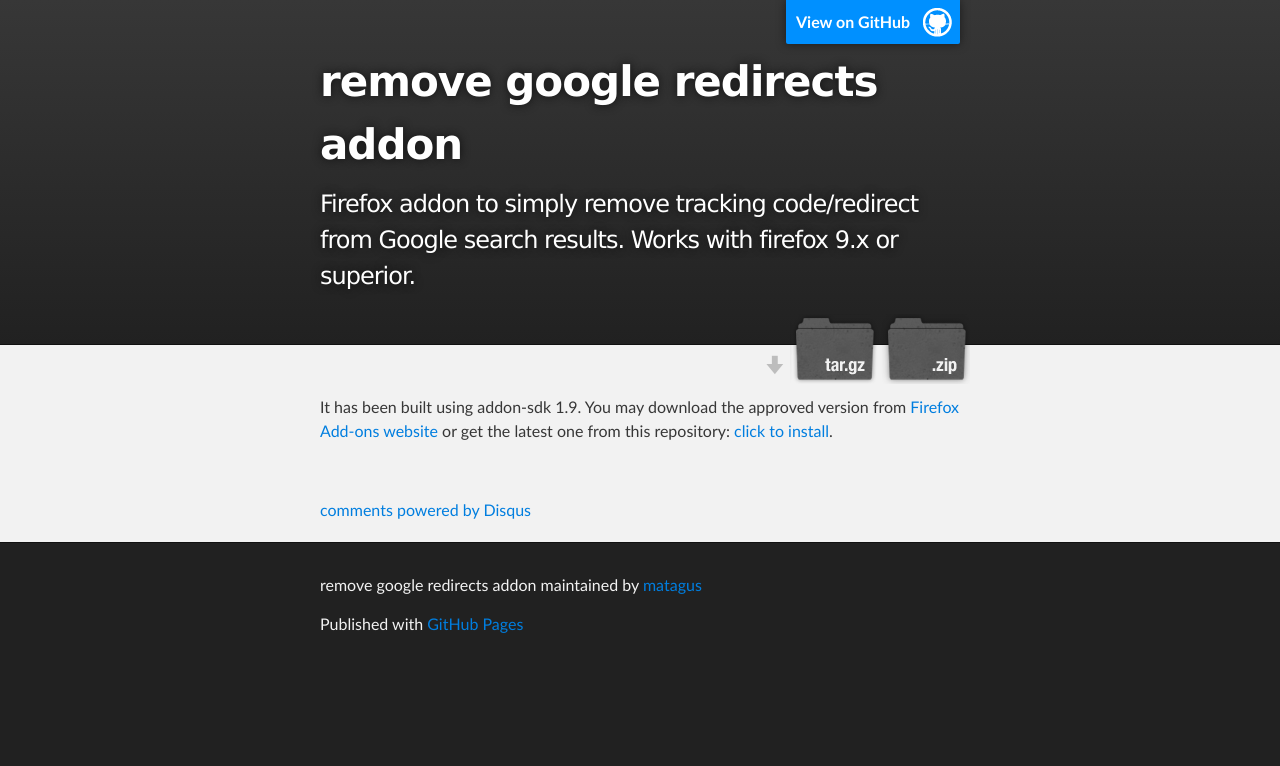
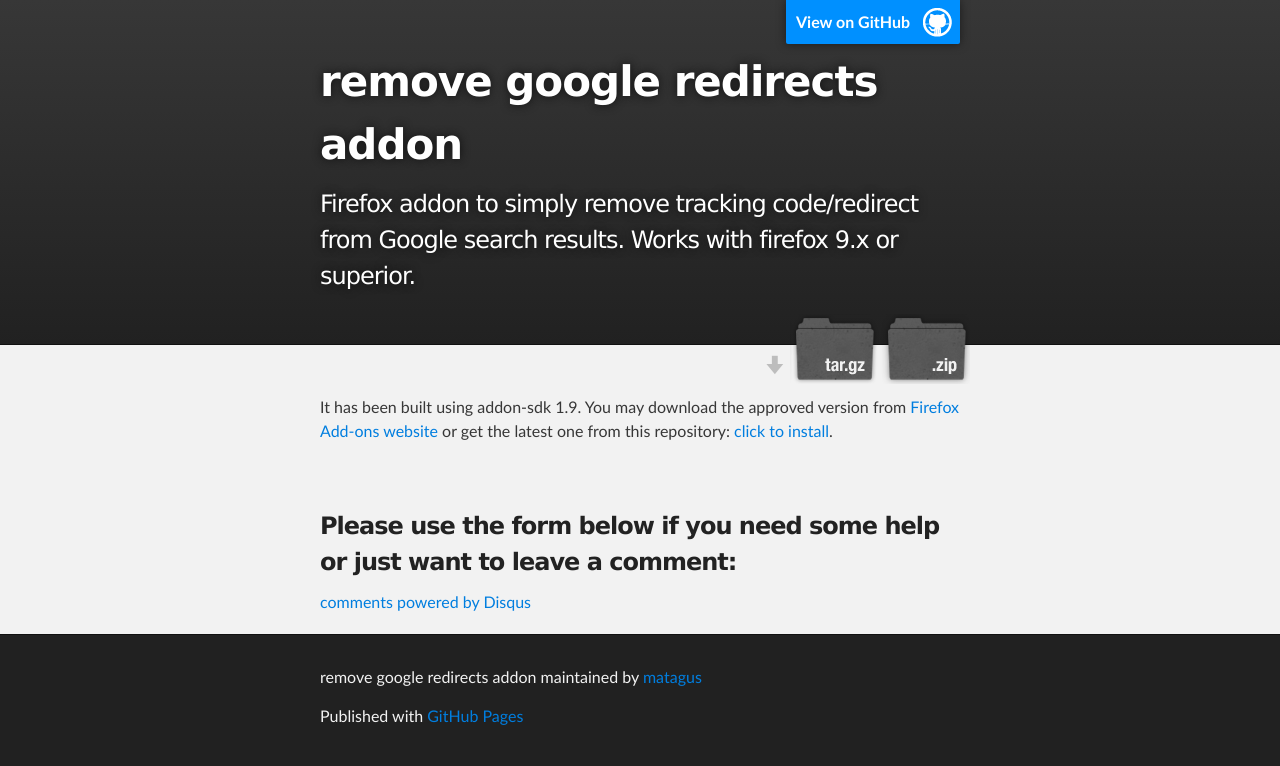
Before and after one commit to matagus/remove-google-redirects-addon, a plain HTML site: page index.html in a window 1280 px wide. Drawn offline with Linux system fonts and the light colour scheme; a script that the page names is missing.

Commit message:
Update index.html

```diff
--- a/index.html
+++ b/index.html
@@ -29,6 +29,7 @@
 or get the latest one from this repository: <a href="https://github.com/downloads/matagus/remove-google-redirects-addon/google-no-tracking-url.xpi">click to install</a>.</p>
       </section>
       <section id="disqus-addon" class="inner">
+        <h3>Please use the form below if you need some help or just want to leave a comment:</h3>
         <div id="disqus_thread"></div>
         <script type="text/javascript">
             /* * * CONFIGURATION VARIABLES: EDIT BEFORE PASTING INTO YOUR WEBPAGE * * */
```
